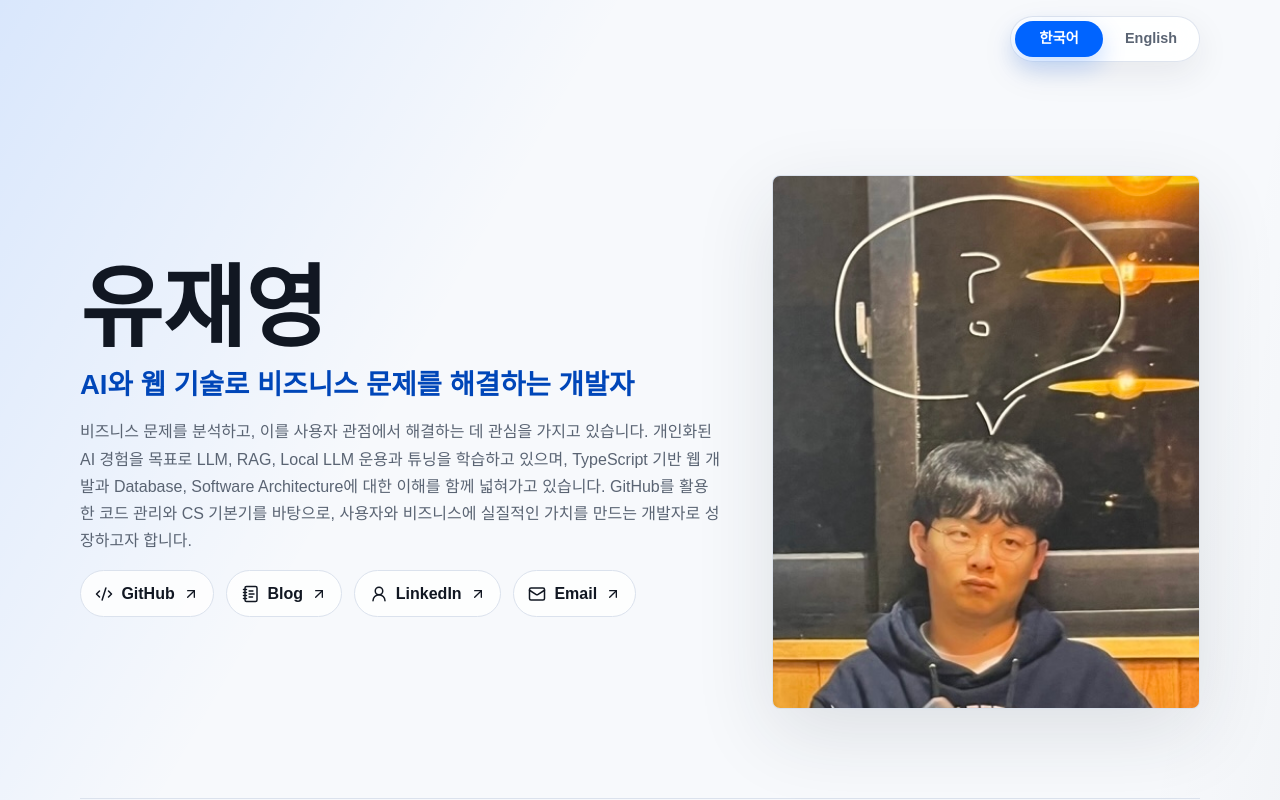
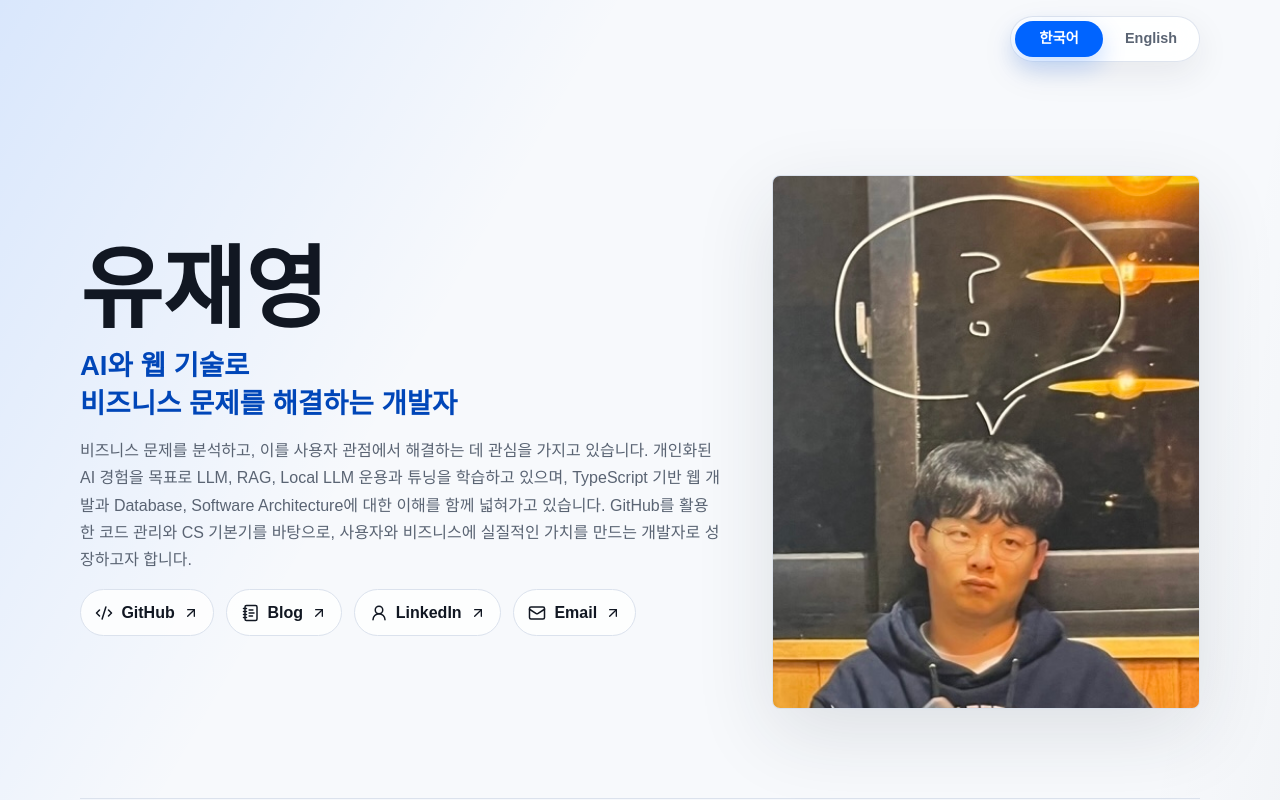
Before and after one commit to nangman-infra/jaeyoung-home, a Next.js app: page / in a window 1280 px wide. Shown: the top 800 px of the page. Built offline with nearby package versions, Linux system fonts and the light colour scheme.

Commit message:
fix: split hero role text lines

```diff
--- a/src/app/globals.css
+++ b/src/app/globals.css
@@ -120,6 +120,8 @@ main {
 }
 
 .hero-role {
+  display: grid;
+  gap: 0.12em;
   max-width: 42rem;
   margin: 0;
   color: var(--accent-strong);
@@ -127,8 +129,14 @@ main {
   font-weight: 800;
   line-height: 1.25;
   overflow-wrap: normal;
-  white-space: nowrap;
+  white-space: normal;
   word-break: keep-all;
+}
+
+.hero-role span {
+  display: block;
+  width: fit-content;
+  max-width: 100%;
 }
 
 .hero-summary {
@@ -366,12 +374,6 @@ main {
   }
 }
 
-@media (max-width: 1160px) {
-  .hero-role {
-    white-space: normal;
-  }
-}
-
 @media (max-width: 520px) {
   .hero-section,
   .page-content,
--- a/src/components/hero-section.tsx
+++ b/src/components/hero-section.tsx
@@ -41,7 +41,14 @@ export function HeroSection({ profile }: HeroSectionProps) {
     <section className="hero-section" aria-labelledby="hero-title">
       <div className="hero-copy">
         <h1 id="hero-title">{profile.name}</h1>
-        <p className="hero-role">{profile.role}</p>
+        <p className="hero-role" aria-label={profile.role.join(" ")}>
+          {profile.role.map((line, index) => (
+            <span key={line}>
+              {line}
+              {index < profile.role.length - 1 ? " " : ""}
+            </span>
+          ))}
+        </p>
         <p className="hero-summary">{profile.bio}</p>
         <div className="hero-actions" aria-label={profile.linkAriaLabel}>
           {links.map((link) => {
--- a/src/data/profile.ts
+++ b/src/data/profile.ts
@@ -2,7 +2,7 @@ export type LanguageCode = "ko" | "en";
 
 export type ProfileContent = {
   name: string;
-  role: string;
+  role: string[];
   bio: string;
   portraitAlt: string;
   portraitInitials: string;
@@ -62,7 +62,7 @@ export const languages: { code: LanguageCode; label: string }[] = [
 export const localizedProfiles: Record<LanguageCode, ProfileContent> = {
   ko: {
     name: "유재영",
-    role: "AI와 웹 기술로 비즈니스 문제를 해결하는 개발자",
+    role: ["AI와 웹 기술로", "비즈니스 문제를 해결하는 개발자"],
     languageLabel: "언어 선택",
     linkAriaLabel: "외부 링크",
     portraitAlt: "유재영 프로필 사진",
@@ -130,7 +130,7 @@ export const localizedProfiles: Record<LanguageCode, ProfileContent> = {
   },
   en: {
     name: "Jaeyoung Yu",
-    role: "Developer solving business problems with AI and web technologies",
+    role: ["Developer solving business problems", "with AI and web technologies"],
     languageLabel: "Language",
     linkAriaLabel: "External links",
     portraitAlt: "Profile photo of Jaeyoung Yu",
```
Also changed, not shown: 1 other file (tests, documents, lock files or other folders).
